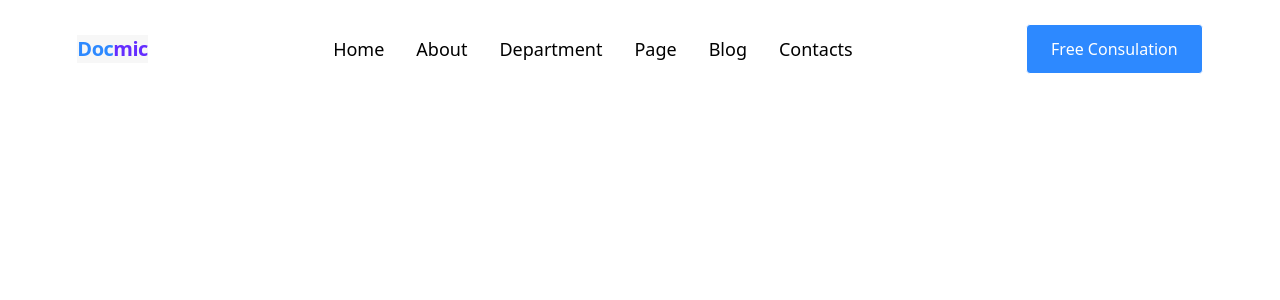
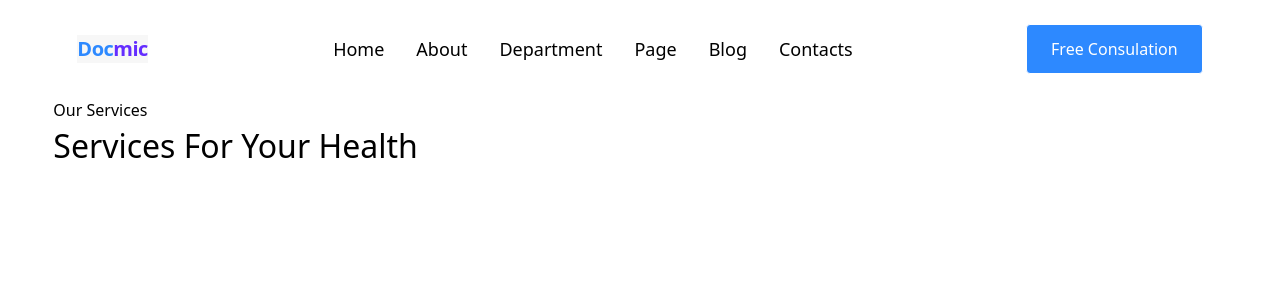
Before and after one commit to Fahimmuntasir1/Docmic-Helth, a React (Create React App) app: page / in a window 1280 px wide. Shown: the top 300 px of the page. Built offline with nearby package versions, Linux system fonts and the light colour scheme.

Commit message:
service section running

```diff
--- a/src/App.js
+++ b/src/App.js
@@ -1,9 +1,11 @@
 import Navbar from "./Components/Navbar/Navbar";
+import Services from "./Components/Services/Services";
 
 function App() {
   return (
     <div className="w-11/12 mx-auto">
       <Navbar />
+      <Services />
     </div>
   );
 }
--- /dev/null
+++ b/src/Components/Services/Services.js
@@ -0,0 +1,12 @@
+import React from "react";
+
+const Services = () => {
+  return (
+    <div>
+      <p className="text-[16px]">Our Services</p>
+      <h2 className="text-[32px]">Services For Your Health</h2>
+    </div>
+  );
+};
+
+export default Services;
```
Also changed, not shown: 1 other file (tests, documents, lock files or other folders).
